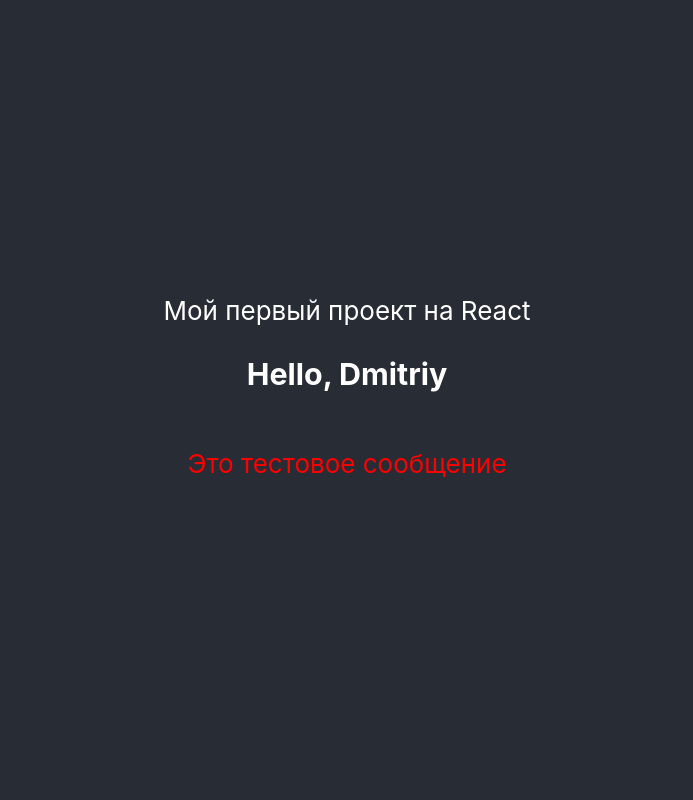
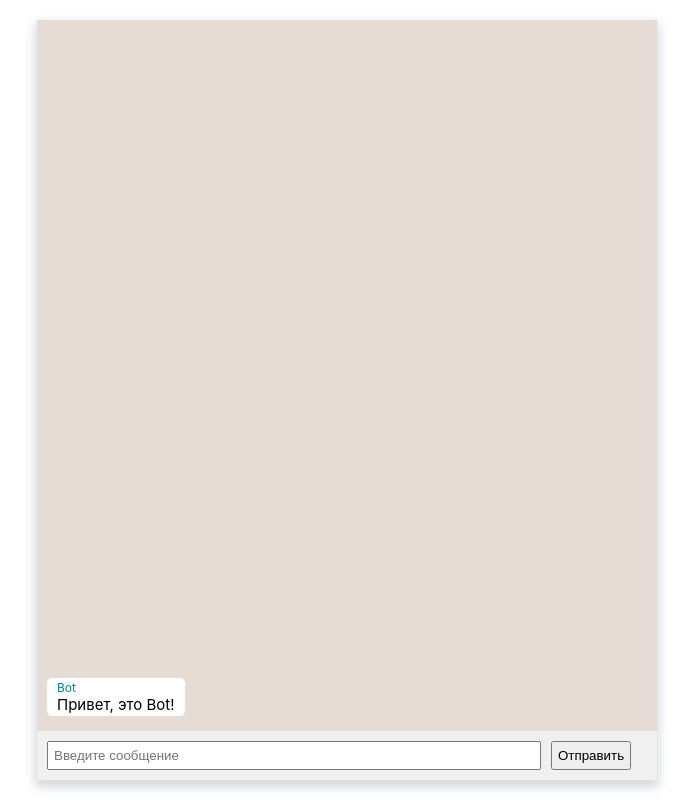
Before and after one commit to MultikPultik/React_GB, a React (Create React App) app: page / in a window 1280 px wide. Shown: the whole page, without its empty margins (293-986 px from the left). Built offline with nearby package versions, Linux system fonts and the light colour scheme.

Commit message:
без разбиения на компоненты

```diff
--- a/src/App.css
+++ b/src/App.css
@@ -1,38 +1,71 @@
 .App {
-  text-align: center;
+  display: flex;
+  justify-content: center;
+  align-items: center;
+  flex-direction: column;
+  min-height: 100vh;
+}
+.App-wrap {
+  display: flex;
+  justify-content: flex-end;
+  align-items: center;
+  flex-direction: column;
+  min-height: 95vh;
+  box-shadow: 0px 5px 10px 2px rgba(34, 60, 80, 0.2);
+  background-color: #e5ddd5;
 }
 
-.App-logo {
-  height: 40vmin;
-  pointer-events: none;
+.App-content {
+  display: flex;
+  flex-direction: column;
+  align-items: flex-start;
+  justify-content: flex-end;
+  font-size: calc(10px + 2vmin);
+  color: black;
+  padding: 10px;
+  width: 600px;
+
 }
 
-@media (prefers-reduced-motion: no-preference) {
-  .App-logo {
-    animation: App-logo-spin infinite 20s linear;
-  }
+
+.Wrap-msg {
+  display: flex;
+  flex-direction: column;
+  border-radius: 5px;
+  background: #ffffff;
+  color: black;
+  padding: 2px 10px;
+  margin-bottom: 5px;
 }
 
-.App-header {
-  background-color: #282c34;
-  min-height: 100vh;
+.Header-msg {
   display: flex;
-  flex-direction: column;
-  align-items: center;
-  justify-content: center;
-  font-size: calc(10px + 2vmin);
-  color: white;
+  justify-content: start;
+  font-size: 12px;
+  min-width: 100px;
+  color: darkcyan;
 }
 
-.App-link {
-  color: #61dafb;
+.Content-msg {
+  display: flex;
+  justify-content: start;
+  font-size: 15px;
 }
 
-@keyframes App-logo-spin {
-  from {
-    transform: rotate(0deg);
-  }
-  to {
-    transform: rotate(360deg);
-  }
+.App-footer {
+  padding: 10px;
+  margin: 0;
+  background: #f0f0f0;
+  width: 600px;
+  min-height: 10%;
 }
+
+.Input-msg{
+  width: 80%;
+  padding: 5px;
+  margin-right: 10px;
+}
+
+.Btn-msg{
+  padding: 5px;
+}
--- a/src/App.js
+++ b/src/App.js
@@ -1,14 +1,63 @@
 import './App.css';
-import {Message} from './components/message/Message.js';
+import { Message } from './components/message/Message.js';
+import { useState, useEffect } from "react";
 
 export function App(props) {
+  const [messages, setMessages] = useState([
+    { name: 'Bot', msg: 'Привет, это Bot!' },
+  ]);
+
+  const [value, setValue] = useState('');
+
+  function sendMessage() {
+    setMessages((state) => [...state, { name: 'Дмитрий', msg: value }]);
+    setValue('');
+  }
+
+  useEffect(() => {
+    const prevMessage = messages[messages.length - 1];
+    console.log(prevMessage);
+
+    if (prevMessage.name === 'Дмитрий') {
+      setTimeout(() => {
+        setMessages((state) => [
+          ...state,
+          {name: 'Bot', msg: 'Я еще не настроен... Извини не могу пообщаться :(('},
+        ])
+      }, 1000)
+    }
+  }, [messages]);
+
   return (
     <div className="App">
-      <header className="App-header">
-        Мой первый проект на React
-        <h3>Hello, {props.obj.name}</h3>
-        <Message text={props.obj.text} />
-      </header>
+      <div className="App-wrap">
+        <div className="App-content">
+          {messages.map((message, id) => (
+            <div key={id} className='Wrap-msg'>
+              <div className='Header-msg'>
+                {message.name}
+              </div>
+              <div className='Content-msg'>
+                {message.msg}
+              </div>
+            </div>)
+          )}
+        </div>
+        <div className='App-footer'>
+          <input
+            className='Input-msg'
+            placeholder='Введите сообщение'
+            value={value}
+            onChange={(ev) => setValue(ev.target.value)}
+          />
+          <button
+            className='Btn-msg'
+            onClick={sendMessage}
+          >
+            Отправить
+          </button>
+        </div>
+      </div>
     </div>
-  );
+  )
 }
--- a/src/index.js
+++ b/src/index.js
@@ -3,14 +3,14 @@
 import './index.css';
 import { App } from './App';
 
-const someObj = {
-  name:'Dmitriy',
-  text: 'Это тестовое сообщение'
-};
+// const someObj = {
+//   name:'Dmitriy',
+//   text: 'Это тестовое сообщение'
+// };
 
 ReactDOM.render(
   <React.StrictMode>
-    <App obj={someObj} />
+    <App/>
   </React.StrictMode>,
   document.getElementById("root")
 );
```
